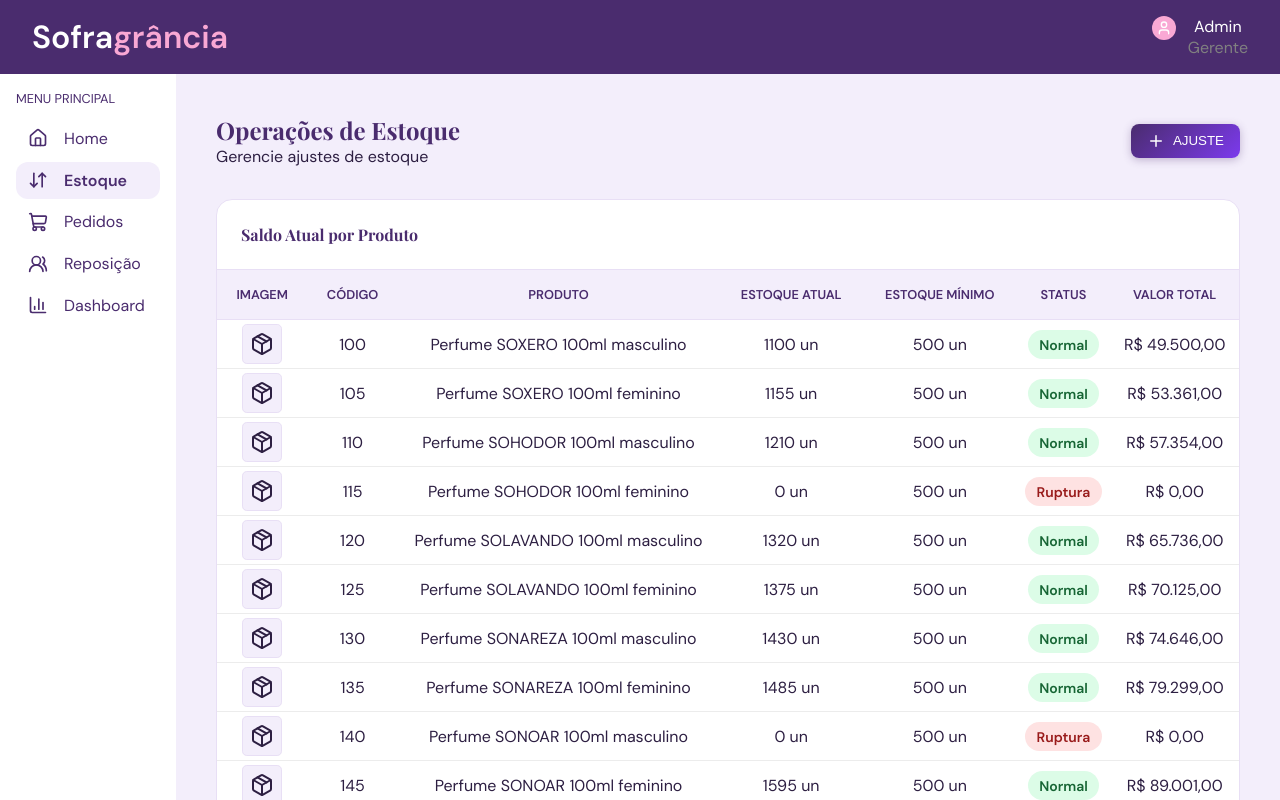
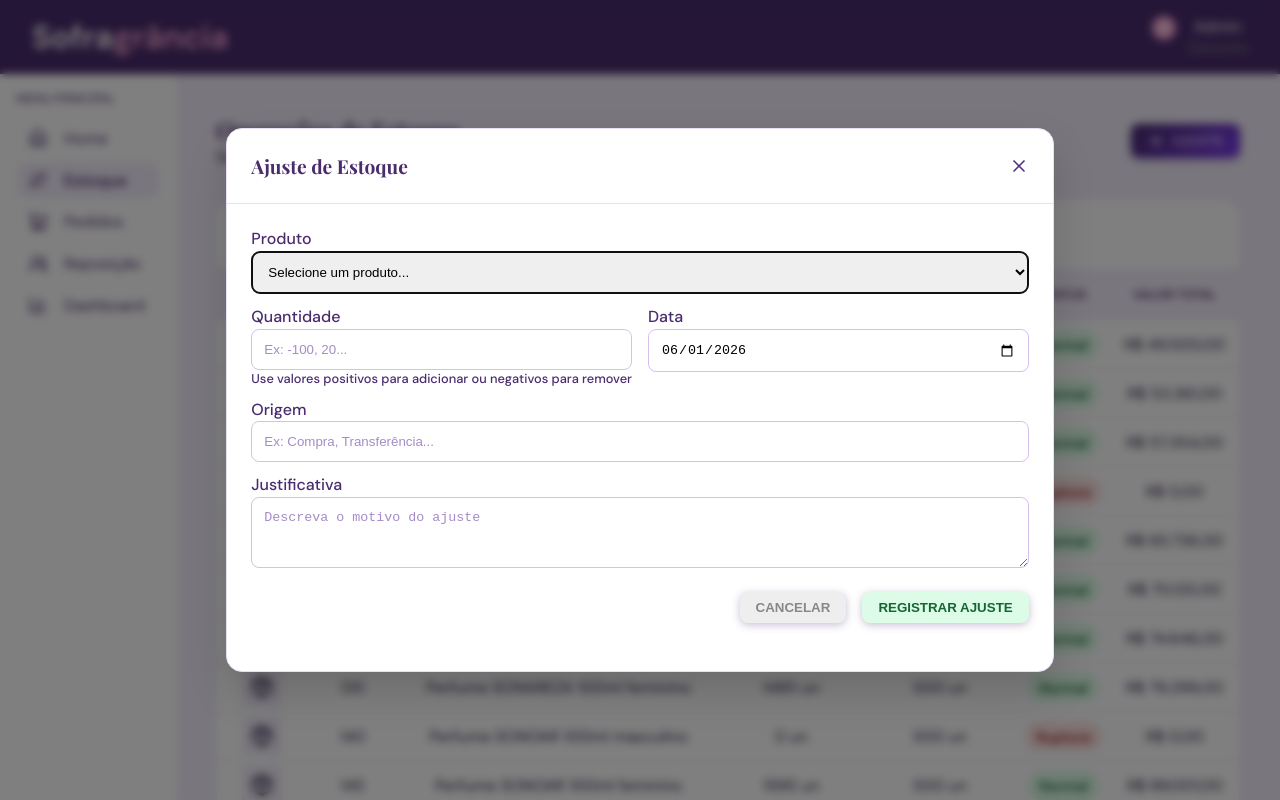
Before and after one commit to Odiiego/estoque, a React (Vite) app in the folder frontend/: page /estoque in a window 1280 px wide. Both pictures are taken after a click on the button "AJUSTE". Built offline with nearby package versions, Linux system fonts and the light colour scheme; the HTML template or start-up script is replaced by a standard one.

Commit message:
feat: adiciona o modal

```diff
--- a/frontend/package.json
+++ b/frontend/package.json
@@ -13,6 +13,7 @@
     "lucide-react": "^1.16.0",
     "react": "^19.2.6",
     "react-dom": "^19.2.6",
+    "react-hook-form": "^7.77.0",
     "react-router-dom": "^7.15.1"
   },
   "devDependencies": {
--- a/frontend/src/index.css
+++ b/frontend/src/index.css
@@ -8,6 +8,9 @@
   --color-text-dark: #2d1f42;
 
   --color-table-border: #e8dff5;
+
+  --color-input-border: #d4c1eb;
+  --color-placeholder: #a58cc8;
 
   --color-btn-primary: #502d7e;
   --color-btn-primary-light: #7137d0;
@@ -21,6 +24,10 @@
   margin: 0;
   padding: 0;
   box-sizing: border-box;
+}
+
+#root {
+  position: relative;
 }
 
 body {
--- a/frontend/src/pages/Estoque/Estoque.module.scss
+++ b/frontend/src/pages/Estoque/Estoque.module.scss
@@ -3,6 +3,7 @@
   justify-content: space-between;
   align-items: center;
   margin-bottom: 2rem;
+
   button {
     display: flex;
     text-transform: uppercase;
@@ -85,6 +86,128 @@
   }
 }
 
+.modal {
+  position: fixed;
+  overflow: hidden;
+  border-radius: 1rem;
+  box-shadow: 0 20px 40px rgba(0, 0, 0, 0.15);
+  border: 1px solid var(--color-table-border);
+
+  &:not([open]) {
+    display: none;
+  }
+
+  &[open] {
+    align-self: center;
+    justify-self: center;
+  }
+
+  &::backdrop {
+    background: rgba(0, 0, 0, 0.5);
+    backdrop-filter: blur(4px);
+  }
+
+  .modal_header {
+    display: flex;
+    width: 100%;
+    justify-content: space-between;
+    align-items: center;
+    border-bottom: 1px solid var(--color-table-border);
+    padding: 1.5rem;
+
+    h2 {
+      font-size: 1.2rem;
+    }
+
+    .btn_close {
+      cursor: pointer;
+      color: var(--color-btn-primary);
+
+      &:hover {
+        color: var(--color-btn-primary-light);
+      }
+    }
+  }
+
+  .modal_form {
+    padding: 1.5rem;
+
+    & > .horizontal {
+      display: grid;
+      grid-template-columns: 1fr 1fr;
+      grid-template-rows: 1fr;
+      gap: 1rem;
+    }
+
+    & > label:not(:first-child),
+    .horizontal {
+      margin-top: 0.75rem;
+    }
+
+    & > label,
+    & > .horizontal label {
+      display: flex;
+      flex-direction: column;
+      font-weight: 500;
+      color: var(--color-dark);
+
+      span {
+        width: 100%;
+        font-size: 0.8rem;
+      }
+
+      input,
+      select,
+      textarea {
+        margin-top: 0.1rem;
+        padding: 0.75rem;
+        border: 1px solid var(--color-input-border);
+        border-radius: 0.5rem;
+
+        &::placeholder {
+          color: var(--color-placeholder);
+        }
+      }
+    }
+  }
+
+  .modal_footer {
+    display: flex;
+    justify-content: right;
+    align-items: center;
+    padding: 1.5rem 0;
+    gap: 1rem;
+
+    button {
+      display: flex;
+      text-transform: uppercase;
+      align-items: center;
+      padding: 0.5rem 1rem;
+      color: white;
+      border: none;
+      border-radius: 0.5rem;
+      cursor: pointer;
+      font-weight: bold;
+      background-color: #dcfce7;
+      color: #166534;
+      box-shadow: 0 2px 8px rgba(74, 44, 110, 0.3);
+      transition:
+        transform 0.2s ease,
+        box-shadow 0.2s ease;
+
+      &:first-child {
+        background-color: #eee;
+        color: #888;
+      }
+
+      &:hover {
+        transform: translateY(-1px);
+        box-shadow: 0 4px 12px rgba(74, 44, 110, 0.4);
+      }
+    }
+  }
+}
+
 .normal,
 .atencao,
 .ruptura,
--- a/frontend/src/pages/Estoque/Estoque.tsx
+++ b/frontend/src/pages/Estoque/Estoque.tsx
@@ -1,5 +1,8 @@
-import { Package, Plus } from 'lucide-react';
+/* eslint-disable react-hooks/refs */
+import { Package, Plus, X } from 'lucide-react';
 import styles from './Estoque.module.scss';
+import { useRef } from 'react';
+import { useForm } from 'react-hook-form';
 
 const produtos = [
   // Perfumes 100ml
@@ -519,7 +522,37 @@ const produtos = [
   },
 ];
 
+type AjusteEstoqueForm = {
+  produto: string;
+  quantidade: number;
+  data: string;
+  origem: string;
+  justificativa: string;
+};
+
 export default function Estoque() {
+  const dialogRef = useRef<HTMLDialogElement>(null);
+
+  const {
+    register,
+    handleSubmit,
+    reset,
+    formState: { errors },
+  } = useForm<AjusteEstoqueForm>({
+    defaultValues: {
+      data: new Date().toISOString().split('T')[0],
+    },
+  });
+
+  const onSubmit = (data: AjusteEstoqueForm) => {
+    console.log(data);
+
+    // Chamada da API aqui
+
+    reset();
+    dialogRef.current?.close();
+  };
+
   return (
     <>
       <section className={styles.header}>
@@ -527,7 +560,7 @@ export default function Estoque() {
           <h1>Operações de Estoque</h1>
           <p>Gerencie ajustes de estoque</p>
         </div>
-        <button>
+        <button onClick={() => dialogRef.current?.showModal()}>
           <Plus size={18} />
           Ajuste
         </button>
@@ -587,6 +620,110 @@ export default function Estoque() {
           </tbody>
         </table>
       </section>
+      <dialog ref={dialogRef} className={styles.modal}>
+        <div className={styles.modal_header}>
+          <h2>Ajuste de Estoque</h2>
+          <X
+            size={20}
+            className={styles.btn_close}
+            onClick={() => dialogRef.current?.close()}
+          />
+        </div>
+        <form onSubmit={handleSubmit(onSubmit)} className={styles.modal_form}>
+          <label>
+            Produto
+            <select
+              {...register('produto', {
+                required: 'Selecione um produto',
+              })}
+              defaultValue=""
+            >
+              <option value="" disabled>
+                Selecione um produto...
+              </option>
+
+              {produtos.map((produto) => (
+                <option key={produto.id} value={produto.id}>
+                  {produto.codigo} - {produto.nome} (Estoque:{' '}
+                  {produto.estoqueAtual} un)
+                </option>
+              ))}
+            </select>
+          </label>
+          <div className={styles.horizontal}>
+            <label>
+              Quantidade
+              <input
+                type="number"
+                placeholder="Ex: -100, 20..."
+                {...register('quantidade', {
+                  required: 'Informe a quantidade',
+                  valueAsNumber: true,
+                })}
+              />
+              <span>
+                Use valores positivos para adicionar ou negativos para remover
+              </span>
+              {errors.quantidade && <span>{errors.quantidade.message}</span>}
+            </label>
+
+            <label>
+              Data
+              <input
+                type="date"
+                {...register('data', {
+                  required: 'Informe a data',
+                })}
+              />
+              {errors.data && <span>{errors.data.message}</span>}
+            </label>
+          </div>
+
+          <label>
+            Origem
+            <input
+              type="text"
+              placeholder="Ex: Compra, Transferência..."
+              {...register('origem', {
+                required: 'Informe a origem',
+              })}
+            />
+            {errors.origem && <span>{errors.origem.message}</span>}
+          </label>
+
+          <label>
+            Justificativa
+            <textarea
+              rows={3}
+              placeholder="Descreva o motivo do ajuste"
+              {...register('justificativa', {
+                required: 'Informe a justificativa',
+                minLength: {
+                  value: 10,
+                  message: 'A justificativa deve ter pelo menos 10 caracteres',
+                },
+              })}
+            />
+            {errors.justificativa && (
+              <span>{errors.justificativa.message}</span>
+            )}
+          </label>
+
+          <div className={styles.modal_footer}>
+            <button
+              type="button"
+              onClick={() => {
+                reset();
+                dialogRef.current?.close();
+              }}
+            >
+              Cancelar
+            </button>
+
+            <button type="submit">Registrar Ajuste</button>
+          </div>
+        </form>
+      </dialog>
     </>
   );
 }
```
Also changed, not shown: 1 other file (tests, documents, lock files or other folders).
